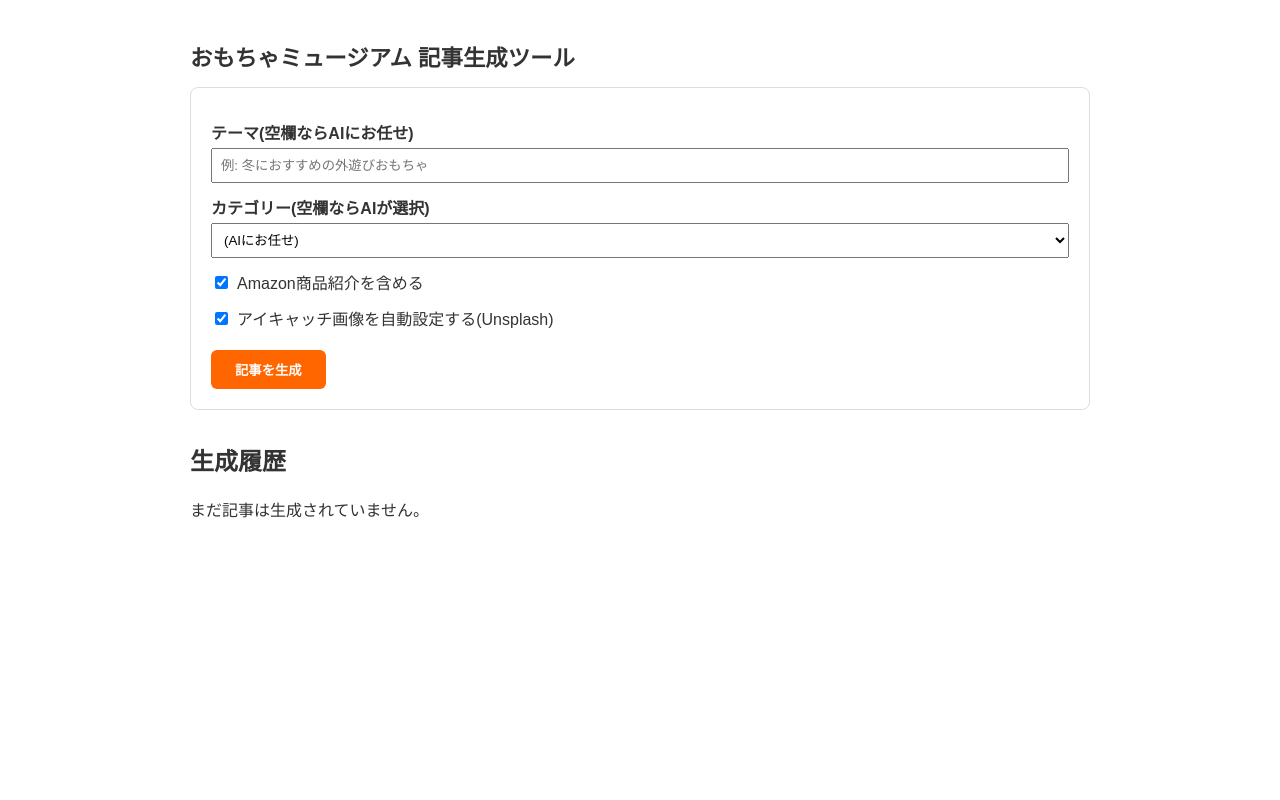
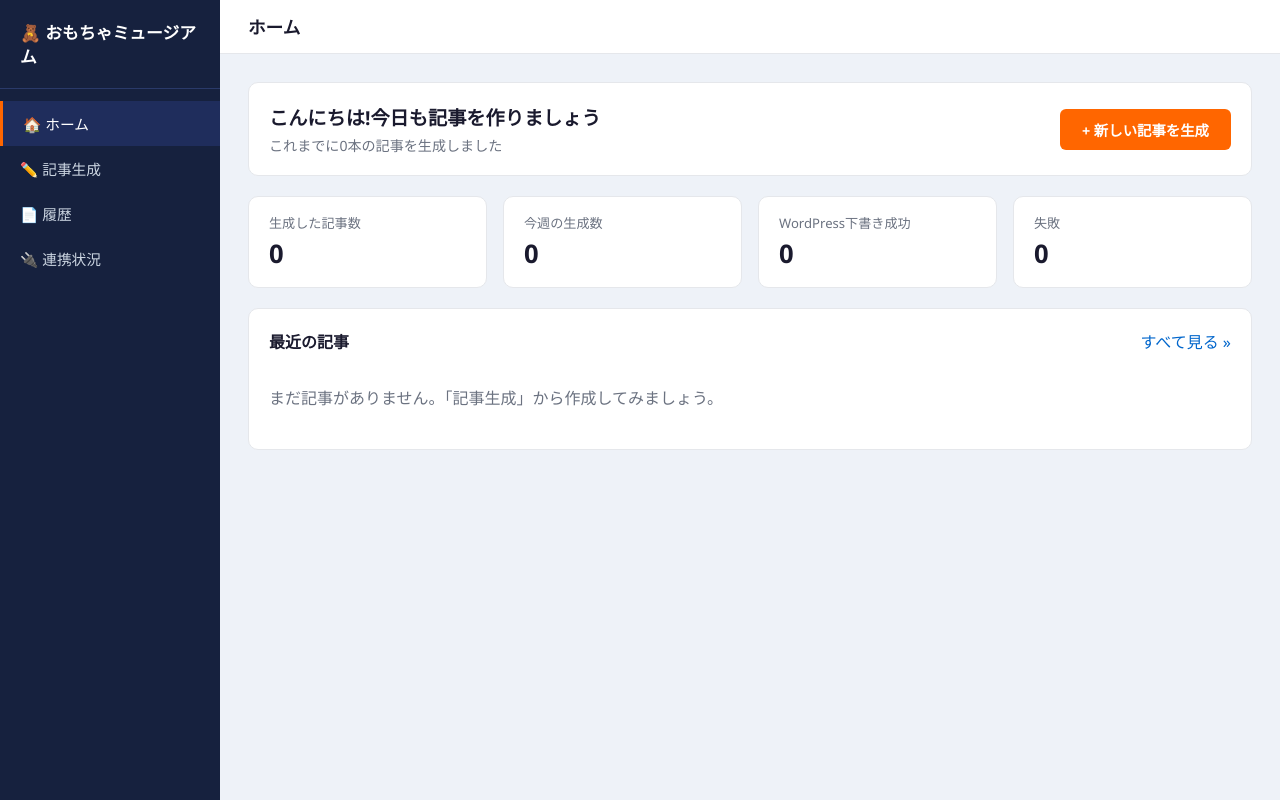
Before and after one commit to sisyamo127/sisyamo127.github.io, a Flask app: page / in a window 1280 px wide. Run offline with Flask 3, Linux system fonts and the light colour scheme.

Commit message:
Webアプリをダッシュボード形式(サイドバーナビ・1ページ1機能)に再設計
これまで1ページに全機能を詰め込んでいた構成を、サイドバーナビゲー
ション付きの複数ページ構成に分割した。

- base.html: 共通レイアウト(サイドバー+トップバー)を追加
- / (ホーム): 記事数・今週の生成数・成功/失敗数のサマリーカードと
  直近5件の記事を表示するダッシュボード
- /generate: 記事生成フォーム専用ページ(GET/POSTを分離)
- /history: 全生成履歴の一覧+タイトル/カテゴリーでの検索(クライアント
  サイドフィルタ)
- /status: Anthropic/Amazon/WordPress/Unsplashの各API連携状況を可視化
  する新ページ。WordPressは実際に疎通確認(カテゴリー取得)まで行う

APIキーの値そのものは画面に表示されず、設定状況(OK/未設定/エラー)
のみを表示する。

Co-Authored-By: Claude Sonnet 5 <noreply@anthropic.com>
Claude-Session: https://claude.ai/code/session_01PzEKRQfmMpSUpb8zWx3GQ2

```diff
--- a/scripts/webapp/app.py
+++ b/scripts/webapp/app.py
@@ -4,6 +4,11 @@
   python scripts/webapp/app.py
 
 起動後、ブラウザで http://localhost:5000 を開く。
+ページ構成(1ページ1機能):
+  /        ホーム(概要・最近の記事)
+  /generate 記事生成フォーム
+  /history  生成履歴の一覧・検索
+  /status   API連携状況の確認
 """
 
 import json
@@ -11,7 +16,7 @@ import os
 import sys
 import threading
 import uuid
-from datetime import datetime
+from datetime import datetime, timedelta
 
 from flask import Flask, redirect, render_template, request, url_for
 
@@ -81,19 +86,40 @@ def run_job(job_id: str, topic: str, category: str, include_amazon: bool, includ
             _jobs[job_id]["error"] = str(exc)
 
 
+def get_categories() -> list:
+    try:
+        return sorted(c["name"] for c in ga.fetch_categories() if c["name"] != "Uncategorized")
+    except Exception:
+        return []
+
+
 @app.route("/")
-def index():
-    categories = []
-    try:
-        categories = [c["name"] for c in ga.fetch_categories() if c["name"] != "Uncategorized"]
-    except Exception:
-        pass
+def dashboard():
     history = load_history()
-    return render_template("index.html", categories=sorted(categories), history=history)
+    week_ago = datetime.now() - timedelta(days=7)
+    this_week_count = sum(
+        1 for h in history
+        if datetime.strptime(h["created_at"], "%Y-%m-%d %H:%M:%S") >= week_ago
+    )
+    success_count = sum(1 for h in history if h.get("wp_link"))
+    error_count = sum(1 for h in history if not h.get("wp_link"))
+    return render_template(
+        "dashboard.html",
+        active="home",
+        history=history,
+        this_week_count=this_week_count,
+        success_count=success_count,
+        error_count=error_count,
+    )
+
+
+@app.route("/generate", methods=["GET"])
+def generate_form():
+    return render_template("generate.html", active="generate", categories=get_categories())
 
 
 @app.route("/generate", methods=["POST"])
-def generate():
+def generate_submit():
     topic = request.form.get("topic", "").strip()
     category = request.form.get("category", "").strip()
     include_amazon = request.form.get("include_amazon") == "on"
@@ -111,13 +137,60 @@ def generate():
     return redirect(url_for("job_status", job_id=job_id))
 
 
+@app.route("/history")
+def history_page():
+    return render_template("history.html", active="history", history=load_history())
+
+
+@app.route("/status")
+def status_page():
+    services = []
+
+    services.append({
+        "name": "Anthropic (Claude)",
+        "status": "ok" if os.environ.get("ANTHROPIC_API_KEY") else "warn",
+        "detail": "設定済み" if os.environ.get("ANTHROPIC_API_KEY") else "ANTHROPIC_API_KEYが未設定です",
+    })
+
+    amazon_keys = ["AMAZON_ACCESS_KEY", "AMAZON_SECRET_KEY", "AMAZON_ASSOCIATE_TAG"]
+    if all(os.environ.get(k) for k in amazon_keys):
+        services.append({
+            "name": "Amazon Creators API",
+            "status": "ok",
+            "detail": "設定済み(アソシエイト資格審査等でAmazon側から拒否される場合、記事生成時に検索リンクへ自動フォールバックします)",
+        })
+    else:
+        services.append({
+            "name": "Amazon Creators API",
+            "status": "warn",
+            "detail": "未設定です(なくても検索リンク形式で自動フォールバックします)",
+        })
+
+    if os.environ.get("WP_URL") and os.environ.get("WP_USERNAME") and os.environ.get("WP_APP_PASSWORD"):
+        try:
+            ga.fetch_categories()
+            services.append({"name": "WordPress", "status": "ok", "detail": os.environ.get("WP_URL", "")})
+        except Exception as exc:
+            services.append({"name": "WordPress", "status": "ng", "detail": str(exc)})
+    else:
+        services.append({"name": "WordPress", "status": "warn", "detail": "WP_URL / WP_USERNAME / WP_APP_PASSWORDが未設定です"})
+
+    services.append({
+        "name": "Unsplash(アイキャッチ画像)",
+        "status": "ok" if os.environ.get("UNSPLASH_ACCESS_KEY") else "warn",
+        "detail": "設定済み" if os.environ.get("UNSPLASH_ACCESS_KEY") else "未設定です(なくてもアイキャッチなしで生成されます)",
+    })
+
+    return render_template("status.html", active="status", services=services)
+
+
 @app.route("/jobs/<job_id>")
 def job_status(job_id: str):
     with _jobs_lock:
         job = _jobs.get(job_id)
     if job is None:
-        return redirect(url_for("index"))
-    return render_template("job.html", job_id=job_id, job=job)
+        return redirect(url_for("dashboard"))
+    return render_template("job.html", active="generate", job_id=job_id, job=job)
 
 
 @app.route("/jobs/<job_id>/data")
--- /dev/null
+++ b/scripts/webapp/templates/base.html
@@ -0,0 +1,141 @@
+<!DOCTYPE html>
+<html lang="ja">
+<head>
+<meta charset="UTF-8">
+<title>{% block title %}おもちゃミュージアム 記事生成ツール{% endblock %}</title>
+<style>
+  :root {
+    --accent: #ff6600;
+    --sidebar-bg: #16213e;
+    --sidebar-active: #1f2d5c;
+    --page-bg: #eef2f8;
+    --card-bg: #ffffff;
+    --text: #1a1a2e;
+    --muted: #6b7280;
+    --border: #e5e7eb;
+  }
+  * { box-sizing: border-box; }
+  body {
+    margin: 0;
+    font-family: "Hiragino Kaku Gothic ProN", "Segoe UI", sans-serif;
+    background: var(--page-bg);
+    color: var(--text);
+    display: flex;
+    min-height: 100vh;
+  }
+  .sidebar {
+    width: 220px;
+    background: var(--sidebar-bg);
+    color: #cbd5e1;
+    display: flex;
+    flex-direction: column;
+    flex-shrink: 0;
+    padding: 20px 0;
+  }
+  .sidebar .brand {
+    display: flex;
+    align-items: center;
+    gap: 8px;
+    padding: 0 20px 20px;
+    font-weight: bold;
+    color: #fff;
+    font-size: 1.05rem;
+    border-bottom: 1px solid #2a3a6a;
+    margin-bottom: 12px;
+  }
+  .sidebar a {
+    display: flex;
+    align-items: center;
+    gap: 10px;
+    padding: 12px 20px;
+    color: #cbd5e1;
+    text-decoration: none;
+    font-size: 0.92rem;
+  }
+  .sidebar a.active {
+    background: var(--sidebar-active);
+    color: #fff;
+    border-left: 3px solid var(--accent);
+  }
+  .sidebar a:hover { background: #1f2d5c; color: #fff; }
+  .main { flex: 1; display: flex; flex-direction: column; min-width: 0; }
+  .topbar {
+    background: #fff;
+    border-bottom: 1px solid var(--border);
+    padding: 14px 28px;
+    display: flex;
+    align-items: center;
+    justify-content: space-between;
+  }
+  .topbar h1 { font-size: 1.1rem; margin: 0; }
+  .content { padding: 28px; flex: 1; }
+  .card {
+    background: var(--card-bg);
+    border: 1px solid var(--border);
+    border-radius: 10px;
+    padding: 20px;
+  }
+  .card + .card { margin-top: 20px; }
+  .stat-grid {
+    display: grid;
+    grid-template-columns: repeat(auto-fit, minmax(180px, 1fr));
+    gap: 16px;
+    margin-bottom: 20px;
+  }
+  .stat-card {
+    background: var(--card-bg);
+    border: 1px solid var(--border);
+    border-radius: 10px;
+    padding: 16px 20px;
+  }
+  .stat-card .label { color: var(--muted); font-size: 0.82rem; }
+  .stat-card .value { font-size: 1.6rem; font-weight: bold; margin-top: 4px; }
+  table { width: 100%; border-collapse: collapse; }
+  th, td { border-bottom: 1px solid var(--border); padding: 10px 8px; font-size: 0.88rem; text-align: left; }
+  th { color: var(--muted); font-weight: 600; font-size: 0.8rem; text-transform: uppercase; }
+  a.link { color: #0066cc; text-decoration: none; }
+  a.link:hover { text-decoration: underline; }
+  .btn {
+    display: inline-block;
+    background: var(--accent);
+    color: #fff;
+    border: none;
+    padding: 10px 22px;
+    border-radius: 6px;
+    font-weight: bold;
+    cursor: pointer;
+    text-decoration: none;
+    font-size: 0.9rem;
+  }
+  .btn.secondary { background: #fff; color: var(--text); border: 1px solid var(--border); }
+  label { display: block; margin-top: 14px; font-weight: 600; font-size: 0.88rem; }
+  input[type=text], select {
+    width: 100%; padding: 9px 10px; margin-top: 5px; box-sizing: border-box;
+    border: 1px solid var(--border); border-radius: 6px; font-size: 0.9rem;
+  }
+  .checkbox-row { margin-top: 12px; font-weight: normal; display: flex; align-items: center; gap: 6px; }
+  .badge { display: inline-block; padding: 2px 10px; border-radius: 12px; font-size: 0.78rem; font-weight: 600; }
+  .badge.ok { background: #d1fae5; color: #047857; }
+  .badge.ng { background: #fee2e2; color: #b91c1c; }
+  .badge.warn { background: #fef3c7; color: #92400e; }
+  .empty { color: var(--muted); padding: 20px 0; }
+</style>
+</head>
+<body>
+  <div class="sidebar">
+    <div class="brand">🧸 おもちゃミュージアム</div>
+    <a href="/" class="{{ 'active' if active == 'home' else '' }}">🏠 ホーム</a>
+    <a href="/generate" class="{{ 'active' if active == 'generate' else '' }}">✏️ 記事生成</a>
+    <a href="/history" class="{{ 'active' if active == 'history' else '' }}">📄 履歴</a>
+    <a href="/status" class="{{ 'active' if active == 'status' else '' }}">🔌 連携状況</a>
+  </div>
+  <div class="main">
+    <div class="topbar">
+      <h1>{% block heading %}{% endblock %}</h1>
+    </div>
+    <div class="content">
+      {% block content %}{% endblock %}
+    </div>
+  </div>
+</body>
+</html>
--- /dev/null
+++ b/scripts/webapp/templates/dashboard.html
@@ -0,0 +1,61 @@
+{% extends "base.html" %}
+{% block title %}ホーム | おもちゃミュージアム{% endblock %}
+{% block heading %}ホーム{% endblock %}
+{% block content %}
+
+<div class="card" style="margin-bottom:20px;display:flex;justify-content:space-between;align-items:center;">
+  <div>
+    <div style="font-size:1.2rem;font-weight:bold;">こんにちは!今日も記事を作りましょう</div>
+    <div style="color:#6b7280;font-size:0.88rem;margin-top:4px;">これまでに{{ history|length }}本の記事を生成しました</div>
+  </div>
+  <a href="/generate" class="btn">+ 新しい記事を生成</a>
+</div>
+
+<div class="stat-grid">
+  <div class="stat-card">
+    <div class="label">生成した記事数</div>
+    <div class="value">{{ history|length }}</div>
+  </div>
+  <div class="stat-card">
+    <div class="label">今週の生成数</div>
+    <div class="value">{{ this_week_count }}</div>
+  </div>
+  <div class="stat-card">
+    <div class="label">WordPress下書き成功</div>
+    <div class="value">{{ success_count }}</div>
+  </div>
+  <div class="stat-card">
+    <div class="label">失敗</div>
+    <div class="value">{{ error_count }}</div>
+  </div>
+</div>
+
+<div class="card">
+  <div style="display:flex;justify-content:space-between;align-items:center;margin-bottom:12px;">
+    <strong>最近の記事</strong>
+    <a href="/history" class="link">すべて見る &raquo;</a>
+  </div>
+  {% if history %}
+  <table>
+    <tr><th>日時</th><th>タイトル</th><th>カテゴリー</th><th>状態</th></tr>
+    {% for item in history[:5] %}
+    <tr>
+      <td>{{ item.created_at }}</td>
+      <td>{{ item.title }}</td>
+      <td>{{ item.category }}</td>
+      <td>
+        {% if item.wp_link %}
+        <a class="link" href="{{ item.wp_link }}" target="_blank">下書きを開く</a>
+        {% else %}
+        <span class="badge ng">失敗</span>
+        {% endif %}
+      </td>
+    </tr>
+    {% endfor %}
+  </table>
+  {% else %}
+  <div class="empty">まだ記事がありません。「記事生成」から作成してみましょう。</div>
+  {% endif %}
+</div>
+
+{% endblock %}
--- a/scripts/webapp/templates/index.html
+++ /dev/null
@@ -1,73 +0,0 @@
-<!DOCTYPE html>
-<html lang="ja">
-<head>
-<meta charset="UTF-8">
-<title>おもちゃミュージアム記事生成ツール</title>
-<style>
-  body { font-family: sans-serif; max-width: 900px; margin: 40px auto; padding: 0 16px; color: #333; }
-  h1 { font-size: 1.4rem; }
-  form { border: 1px solid #ddd; border-radius: 8px; padding: 20px; margin-bottom: 32px; }
-  label { display: block; margin-top: 12px; font-weight: bold; }
-  input[type=text], select { width: 100%; padding: 8px; margin-top: 4px; box-sizing: border-box; }
-  .checkbox-row { margin-top: 12px; font-weight: normal; display: flex; align-items: center; gap: 6px; }
-  button { margin-top: 20px; background: #ff6600; color: #fff; border: none; padding: 10px 24px; border-radius: 6px; font-weight: bold; cursor: pointer; }
-  table { width: 100%; border-collapse: collapse; margin-top: 8px; }
-  th, td { border: 1px solid #ddd; padding: 8px; font-size: 0.9rem; text-align: left; }
-  th { background: #f5f5f5; }
-  a { color: #0066cc; }
-</style>
-</head>
-<body>
-  <h1>おもちゃミュージアム 記事生成ツール</h1>
-
-  <form action="/generate" method="post">
-    <label for="topic">テーマ(空欄ならAIにお任せ)</label>
-    <input type="text" id="topic" name="topic" placeholder="例: 冬におすすめの外遊びおもちゃ">
-
-    <label for="category">カテゴリー(空欄ならAIが選択)</label>
-    <select id="category" name="category">
-      <option value="">(AIにお任せ)</option>
-      {% for c in categories %}
-      <option value="{{ c }}">{{ c }}</option>
-      {% endfor %}
-    </select>
-
-    <div class="checkbox-row">
-      <input type="checkbox" id="include_amazon" name="include_amazon" checked>
-      <label for="include_amazon" style="margin:0;font-weight:normal;">Amazon商品紹介を含める</label>
-    </div>
-    <div class="checkbox-row">
-      <input type="checkbox" id="include_image" name="include_image" checked>
-      <label for="include_image" style="margin:0;font-weight:normal;">アイキャッチ画像を自動設定する(Unsplash)</label>
-    </div>
-
-    <button type="submit">記事を生成</button>
-  </form>
-
-  <h2>生成履歴</h2>
-  {% if history %}
-  <table>
-    <tr><th>日時</th><th>タイトル</th><th>カテゴリー</th><th>文字数</th><th>WordPress</th></tr>
-    {% for item in history %}
-    <tr>
-      <td>{{ item.created_at }}</td>
-      <td>{{ item.title }}</td>
-      <td>{{ item.category }}</td>
-      <td>{{ item.char_count }}</td>
-      <td>
-        {% if item.wp_link %}
-        <a href="{{ item.wp_link }}" target="_blank">下書きを開く</a>
-        {% elif item.error %}
-        <span style="color:#c00;">失敗: {{ item.error }}</span>
-        {% else %}
-        -
-        {% endif %}
-      </td>
-    </tr>
-    {% endfor %}
-  </table>
-  {% else %}
-  <p>まだ記事は生成されていません。</p>
-  {% endif %}
-</body>
-</html>
```
Also changed, not shown: scripts/webapp/templates/generate.html (added, +32 -0 lines), scripts/webapp/templates/history.html (added, +43 -0 lines), scripts/webapp/templates/job.html (+13 -20 lines), scripts/webapp/templates/status.html (added, +31 -0 lines).
